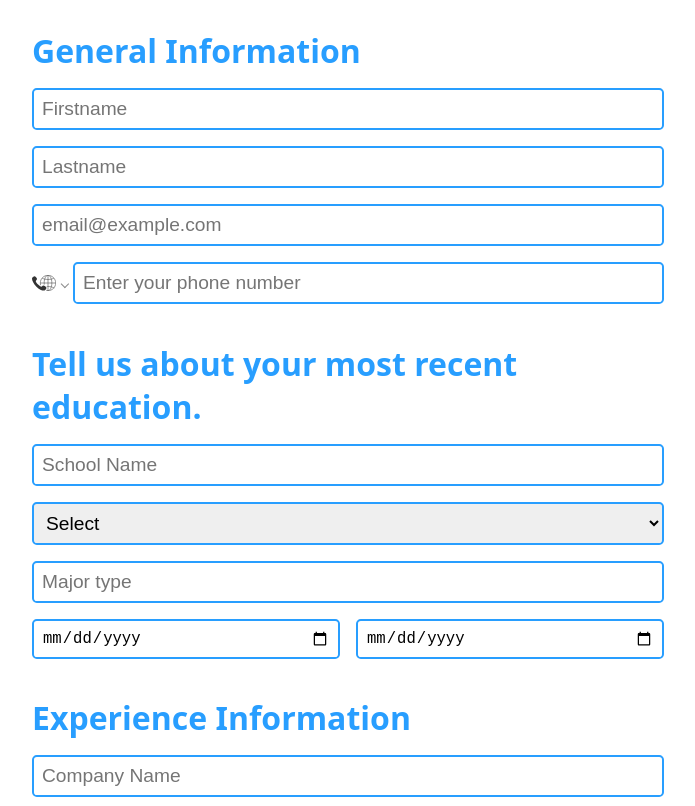
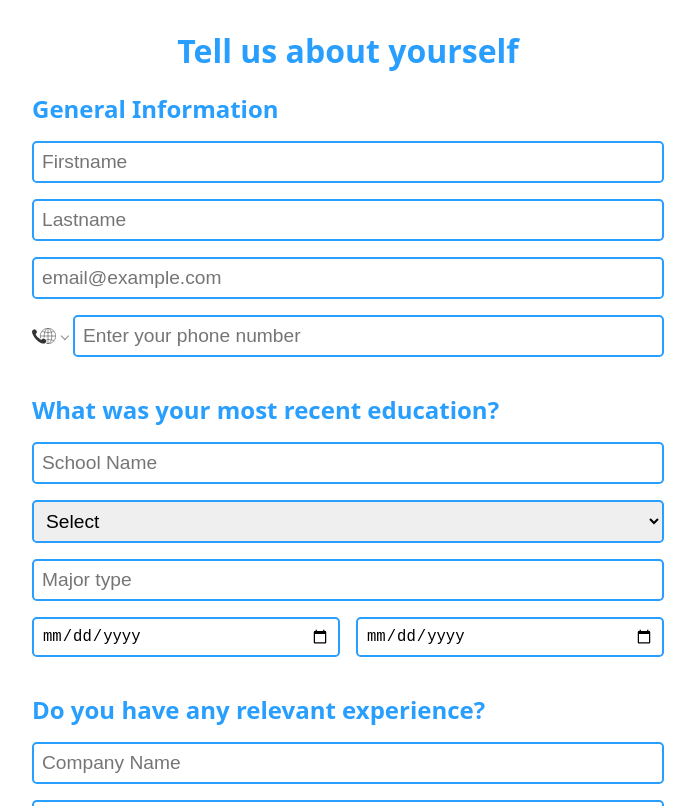
Before and after one commit to samaripov/Project-CV-Application, a React (Vite) app: page / in a window 1280 px wide. Shown: the top 806 px of the page, without its empty margins (292-987 px from the left). Built offline with nearby package versions, Linux system fonts and the light colour scheme.

Commit message:
Styling and positions done.

```diff
--- a/src/App.css
+++ b/src/App.css
@@ -1,4 +1,4 @@
-h1 {
+h1, h2 {
   margin-block-end: 0;
   color: rgb(40, 158, 255);
 }
@@ -21,6 +21,7 @@ select:focus {
 
 button {
   color: white;
+  font-weight: bolder;
   font-size: x-large;
   padding: 1rem;
   background: rgb(40, 158, 255);
@@ -29,7 +30,7 @@ button {
   transition: background 0.2s ease-in-out;
 }
 button:hover {
-  background: rgb(48, 154, 240);
+  background: rgb(52, 150, 230);
 }
 #root {
   display: flex;
--- a/src/App.jsx
+++ b/src/App.jsx
@@ -14,7 +14,7 @@ function App() {
   const handleSubmit = (e) => {
     const newInfo = {
       ...applicantInfo,
-      phoneNumber: phoneNumber
+      phoneNumber: phoneNumber,
     };
 
     const missingProperty = isThereAMissingField(newInfo);
@@ -27,6 +27,8 @@ function App() {
   };
 
   return (
+    <>
+      <h1>Tell us about yourself</h1>
       <form className="container" action={handleSubmit}>
         <GeneralInformation
           applicantInfo={applicantInfo}
@@ -44,6 +46,7 @@ function App() {
         />
         <button type="submit">Submit Application</button>
       </form>
+    </>
   );
 }
 
--- a/src/pages/EducationInformation.jsx
+++ b/src/pages/EducationInformation.jsx
@@ -8,7 +8,7 @@ export default function EducationInformation({
 }) {
   return (
     <>
-      <h1>Tell us about your most recent education.</h1>
+      <h2>What was your most recent education?</h2>
       <Input
         label="schoolName"
         placeholder="School Name"
--- a/src/pages/ExperienceInformation.jsx
+++ b/src/pages/ExperienceInformation.jsx
@@ -8,7 +8,7 @@ export default function ExperienceInformation({
 }) {
   return (
     <>
-      <h1>Experience Information</h1>
+      <h2>Do you have any relevant experience?</h2>
       <Input
         label="companyName"
         placeholder="Company Name"
--- a/src/pages/GeneralInformation.jsx
+++ b/src/pages/GeneralInformation.jsx
@@ -13,7 +13,7 @@ export default function GeneralInformation({
 
   return (
     <>
-      <h1>General Information</h1>
+      <h2>General Information</h2>
         <Input
           label="Firstname"
           applicantInfo={applicantInfo}
```
Lines whose indentation alone changed are shown as unchanged.
